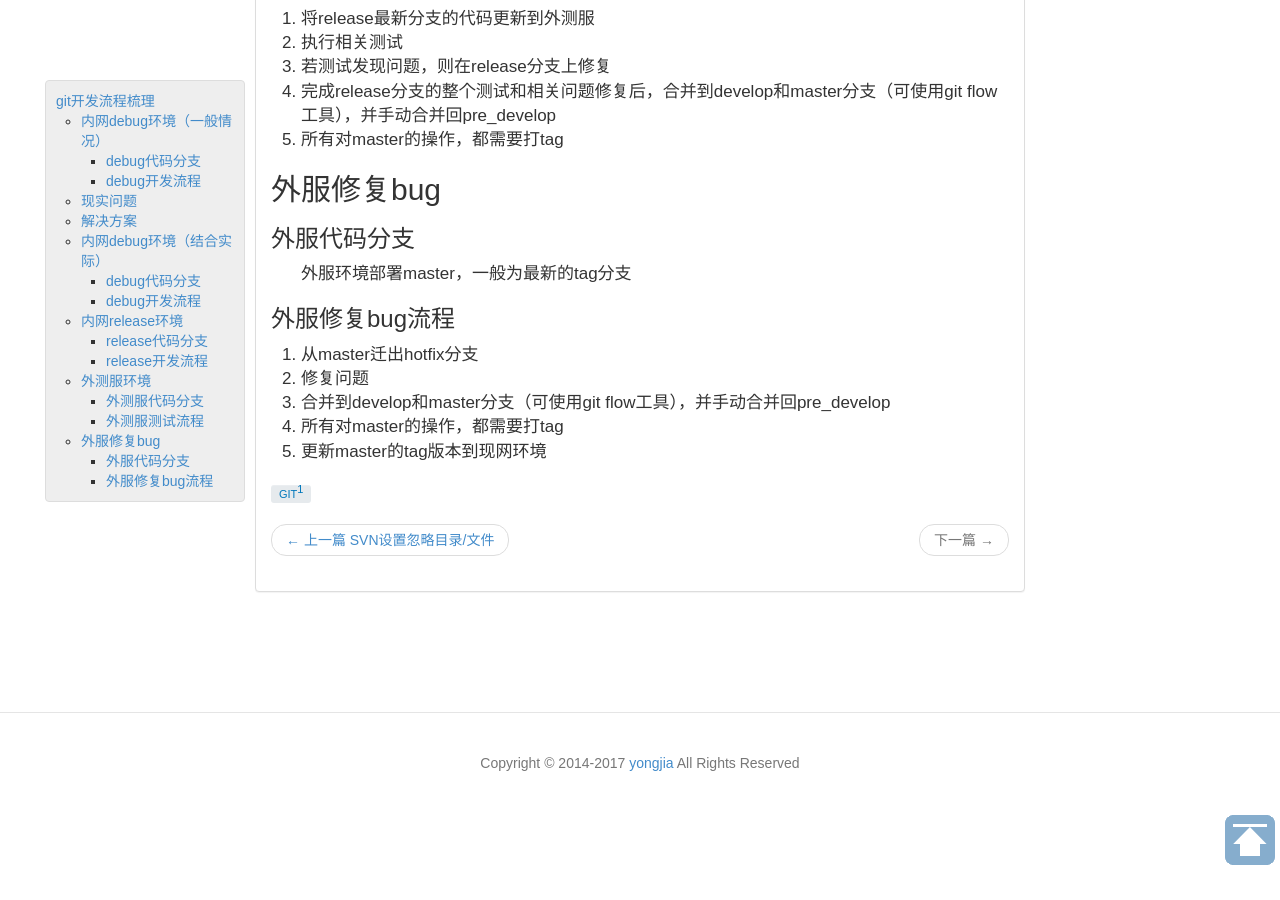
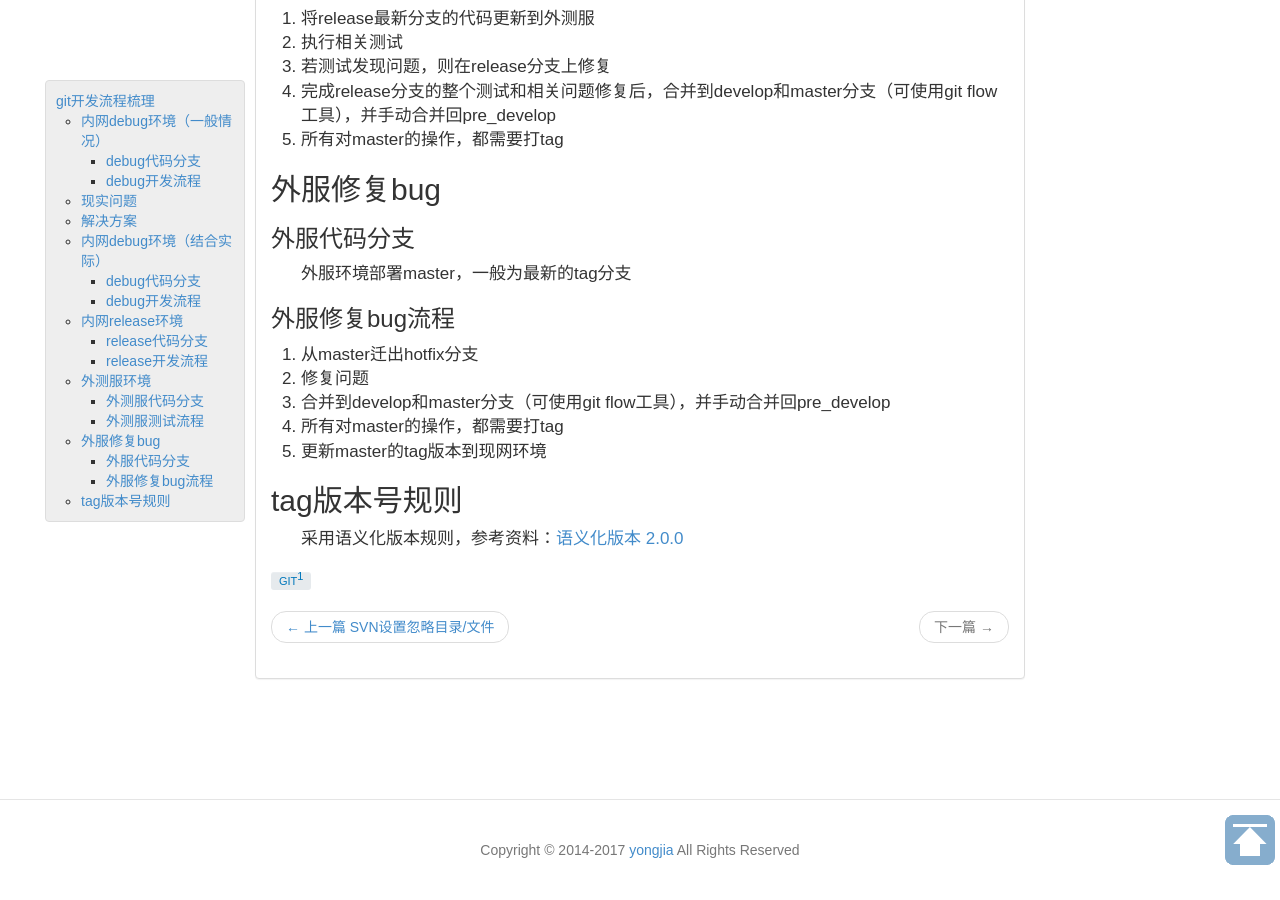
Before and after one commit to leoluffy/leoluffy.github.io, a Jekyll site: the page built from _posts/2017-04-18-git-flow.md, in a window 1280 px wide and 900 px high, scrolled down 1876 px. Built offline with Jekyll 4.4.1, drawn with Linux system fonts in a browser that asks for light colours; comment, search, counter and statistics services are not loaded.

Commit message:
【文章】提交文章

```diff
--- a/_posts/2017-04-18-git-flow.md
+++ b/_posts/2017-04-18-git-flow.md
@@ -80,3 +80,7 @@ tags : [GIT]
 3. 合并到develop和master分支（可使用git flow工具），并手动合并回pre_develop
 4. 所有对master的操作，都需要打tag
 5. 更新master的tag版本到现网环境
+
+## tag版本号规则
+采用语义化版本规则，参考资料：[语义化版本 2.0.0
+](http://semver.org/lang/zh-CN/)
```
